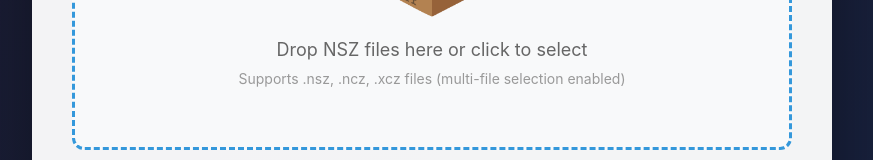
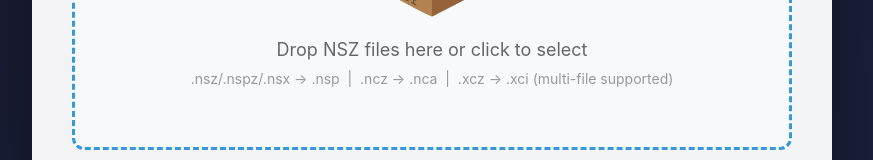
Before and after one commit to keks2293/nsz-js, a website with bundled scripts: page index.html in a window 1280 px wide. Shown: the part 350-510 px from the top of the page, without its empty margins (208-1081 px from the left). Built offline with nearby package versions, Linux system fonts and the light colour scheme.

Commit message:
Stop tracking .DS_Store, update format descriptions in CLI and UI

```diff
--- a/index.html
+++ b/index.html
@@ -309,7 +309,7 @@
         <div class="drop-zone" id="dropZone">
             <div class="drop-zone-icon">📦</div>
             <div class="drop-zone-text">Drop NSZ files here or click to select</div>
-            <div class="drop-zone-hint">Supports .nsz, .ncz, .xcz files (multi-file selection enabled)</div>
+            <div class="drop-zone-hint">.nsz/.nspz/.nsx → .nsp &nbsp;|&nbsp; .ncz → .nca &nbsp;|&nbsp; .xcz → .xci (multi-file supported)</div>
             <input type="file" id="fileInput" multiple accept=".nsz,.ncz,.xcz">
         </div>
 
--- a/nsz-convert.js
+++ b/nsz-convert.js
@@ -41,9 +41,9 @@ async function main() {
         console.log('Usage: node nsz-convert.js <input> [output] [keys.txt] [options]');
         console.log('');
         console.log('Input formats:');
-        console.log('  .nsz, .nspz, .nsx   -> .nsp (NSZ compressed NSP)');
-        console.log('  .ncz                -> .nca (standalone compressed NCA)');
-        console.log('  .xcz                -> .xci (compressed XCI)');
+        console.log('  .nsz, .nspz, .nsx   -> .nsp  (decompressed NSP with proper PFS0)');
+        console.log('  .ncz                -> .nca  (decompressed NCA)');
+        console.log('  .xcz                -> .xci  (decompressed XCI with proper header)');
         console.log('');
         console.log('Options:');
         console.log('  --fix-padding, -p    Pad PFS0 header to 16-byte boundary (match Python nsz)');
```
Also changed, not shown: 1 other file.
